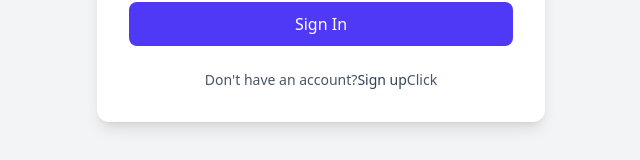
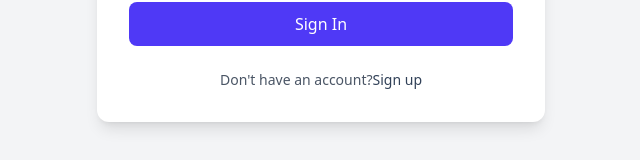
Before and after one commit to Alisadaintanvir/xebraa_notes_frontend, a React (Vite) app: page /login in a window 1280 px wide. Shown: the part 482-642 px from the top of the page, without its empty margins (319-959 px from the left). Built offline with nearby package versions, Linux system fonts and the light colour scheme; no server answers.

Commit message:
remove unnecessary button for checking login status in LoginPage component

```diff
--- a/src/pages/LoginPage.jsx
+++ b/src/pages/LoginPage.jsx
@@ -64,7 +64,6 @@ function LoginPage() {
           >
             Sign up
           </Link>
-          <button onClick={() => checkLoginStatus()}>Click</button>
         </div>
       </div>
     </div>
```
